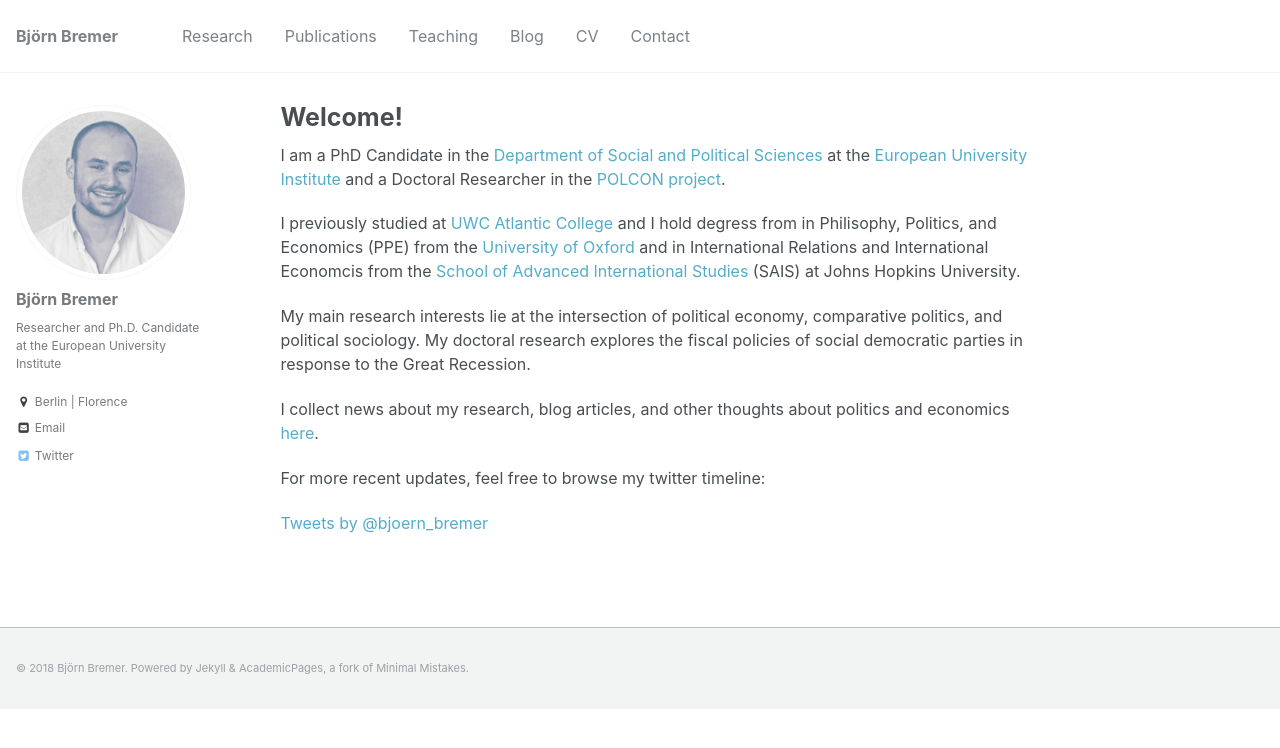
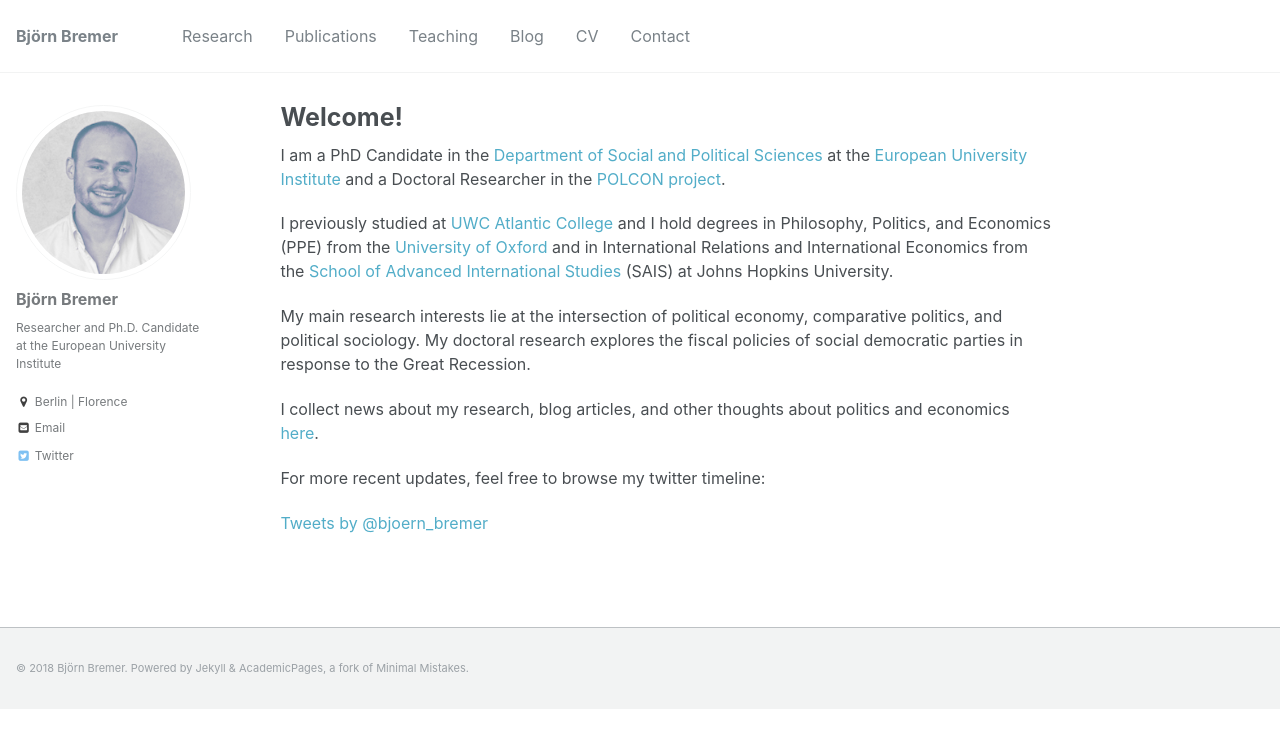
Before and after one commit to bjoernbremer/bjoernbremer.github.io, a Jekyll site: the page built from _pages/about.md, in a window 1280 px wide. Shown: the top 748 px of the page. Built offline with Jekyll 4.4.1, drawn with Linux system fonts in a browser that asks for light colours; comment, search, counter and statistics services are not loaded.

Commit message:
update website

```diff
--- a/_pages/about.md
+++ b/_pages/about.md
@@ -10,7 +10,7 @@ redirect_from:
 
 I am a PhD Candidate in the [Department of Social and Political Sciences](https://www.eui.eu/DepartmentsAndCentres/PoliticalAndSocialSciences/Index.aspx) at the [European University Institute](https://www.eui.eu/Home.aspx") and a Doctoral Researcher in the [POLCON project]("http://www.eui.eu/Projects/POLCON/Home.aspx).
 
-I previously studied at [UWC Atlantic College](http://www.atlanticcollege.org/) and I hold degress from in Philisophy, Politics, and Economics (PPE) from the [University of Oxford](http://www.ox.ac.uk/) and in International Relations and International Economcis from the [School of Advanced International Studies](https://www.sais-jhu.edu/) (SAIS) at Johns Hopkins University.
+I previously studied at [UWC Atlantic College](http://www.atlanticcollege.org/) and I hold degrees in Philosophy, Politics, and Economics (PPE) from the [University of Oxford](http://www.ox.ac.uk/) and in International Relations and International Economics from the [School of Advanced International Studies](https://www.sais-jhu.edu/) (SAIS) at Johns Hopkins University.
 
 My main research interests lie at the intersection of political economy, comparative politics, and political sociology. My doctoral research explores the fiscal policies of social democratic parties in response to the Great Recession.
 
```
